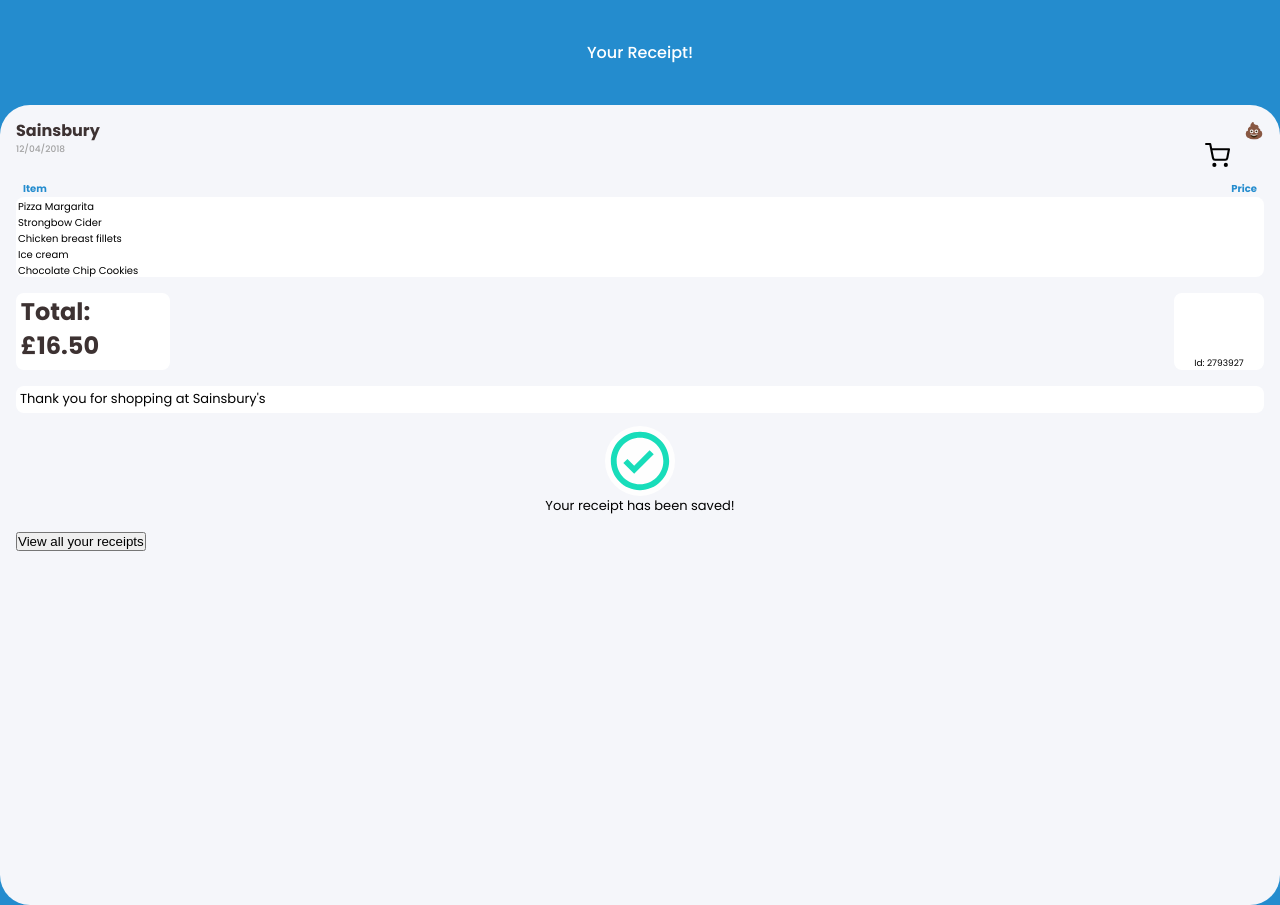
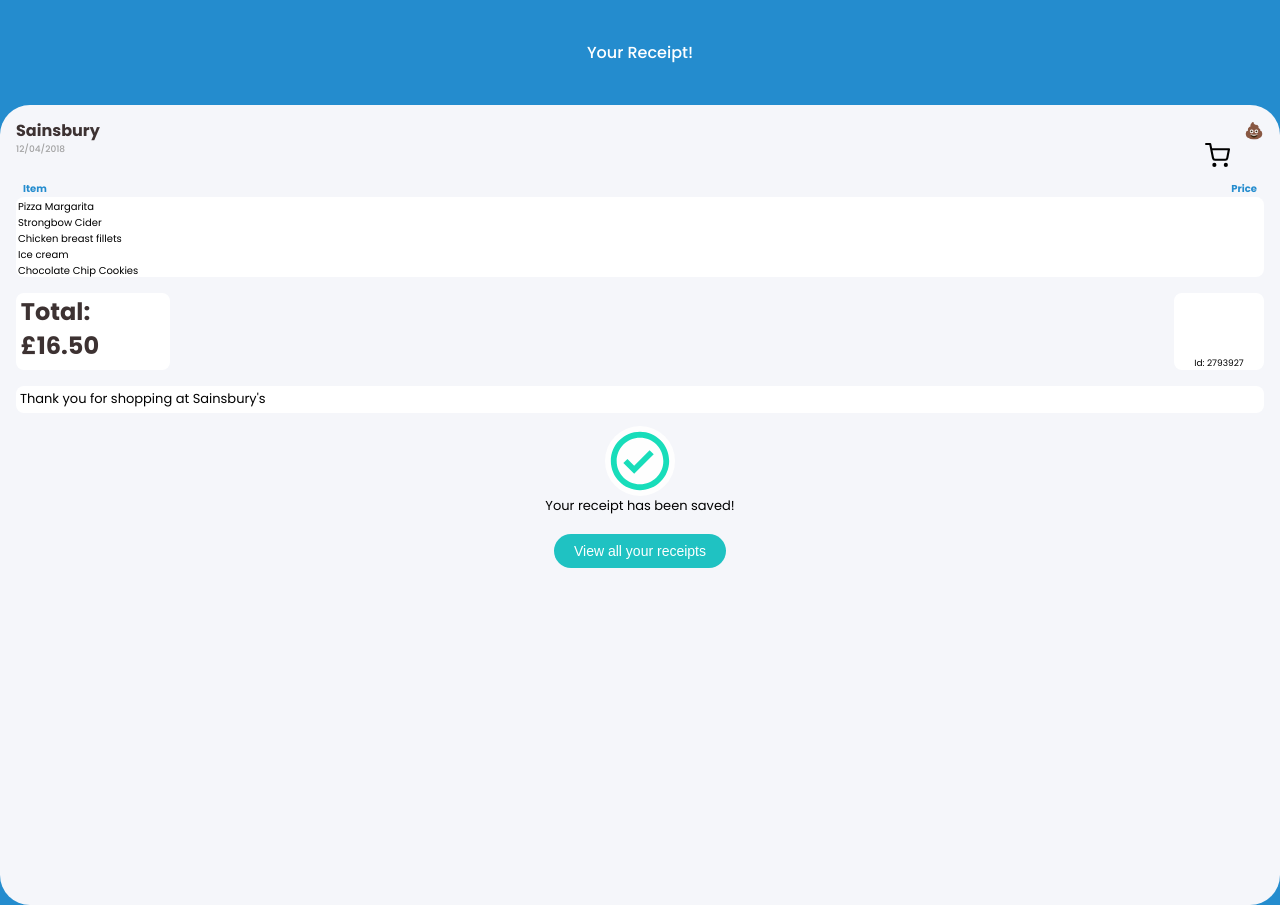
Before and after one commit to lisiesu/QR-Eceipts, a React (Create React App) app in the folder client/: page /receipt in a window 1280 px wide. Built offline with nearby package versions, Linux system fonts and the light colour scheme.

Commit message:
:sparkles: (⚛️ Frontend) add functionality to view receipts button

```diff
--- a/client/src/components/Receipt/ReceiptBody/ReceiptBody.tsx
+++ b/client/src/components/Receipt/ReceiptBody/ReceiptBody.tsx
@@ -40,8 +40,9 @@
 					</li>
 					<p className="Saved-Message">Your receipt has been saved!</p>
 				</div>
+				<div className="listButton">
 					<button
-					className="listButton"
+						className="Button-Text"
 						type="submit"
 						onClick={() => {
 							clickHandler();
@@ -51,6 +52,7 @@
 					</button>
 				</div>
 			</div>
+		</div>
 	);
 }
 
```
Lines whose indentation alone changed are shown as unchanged.
